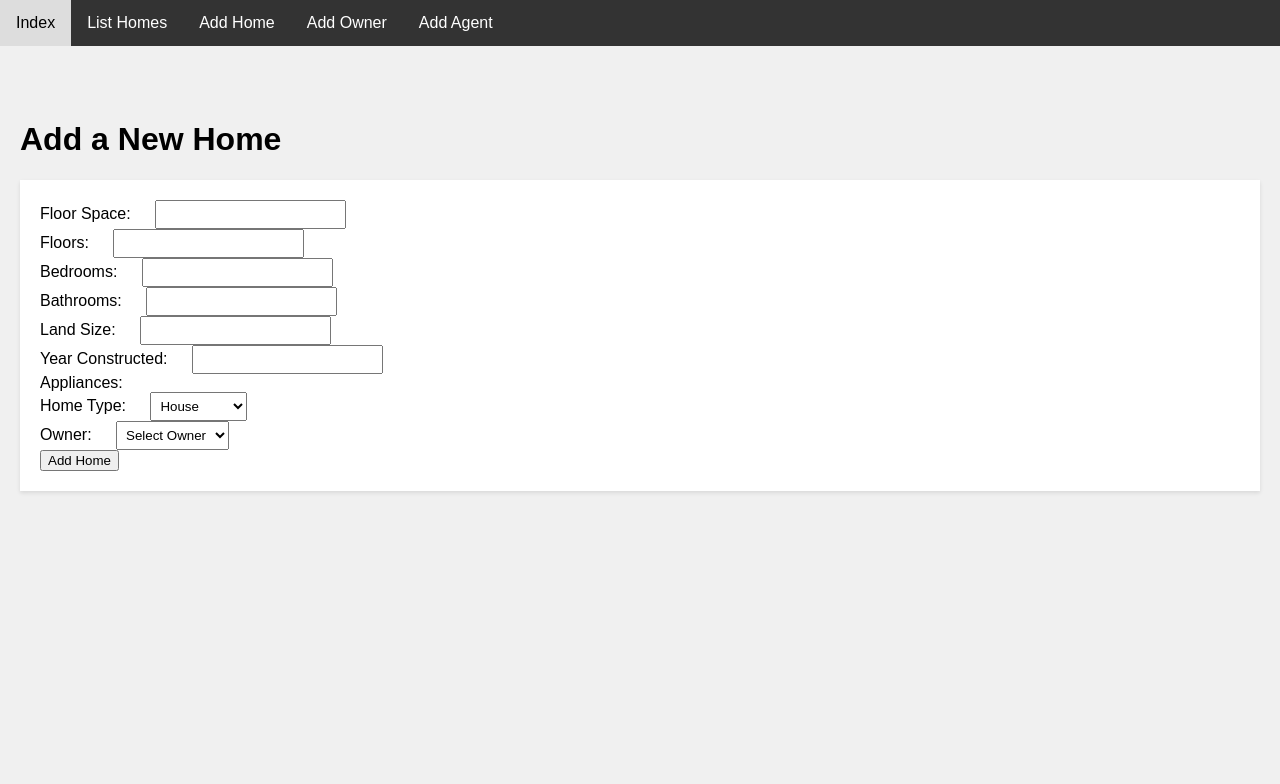
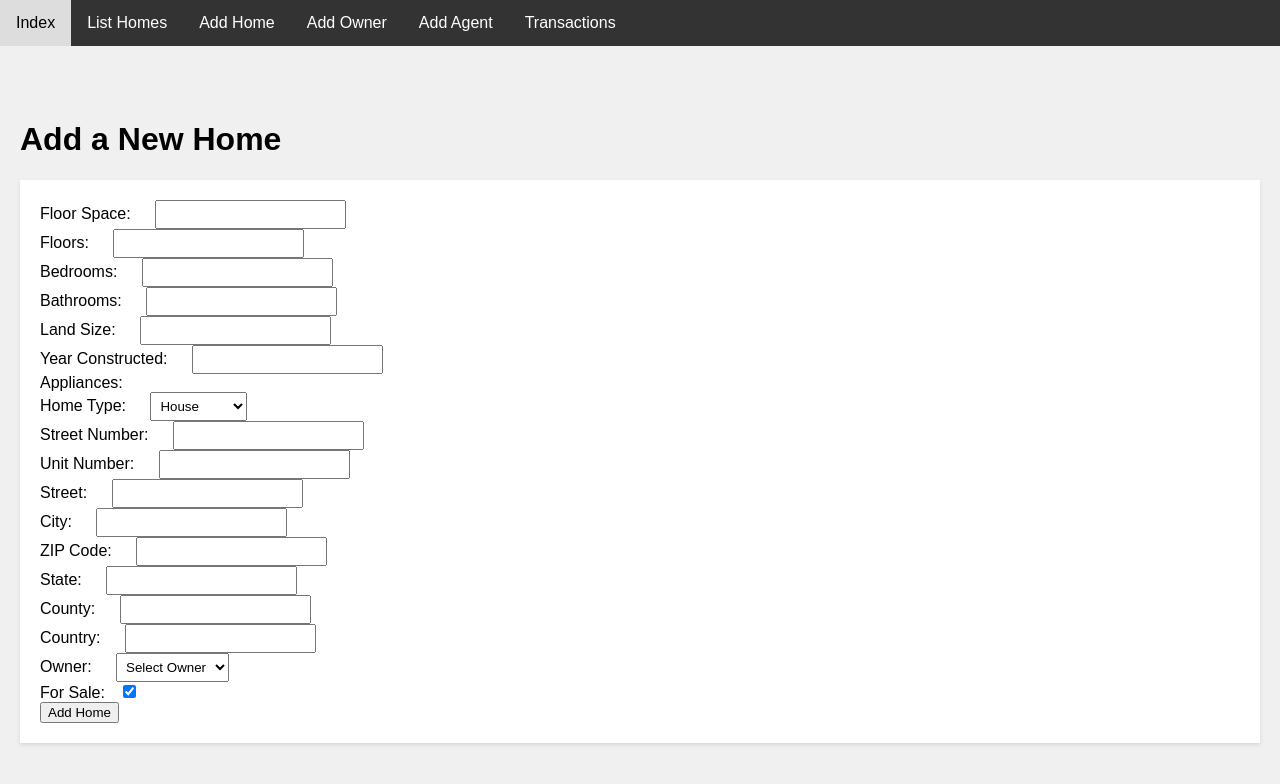
Before and after one commit to jaredt17/Project-CSI5450, a Flask app: page /add_home in a window 1280 px wide. Shown: the top 784 px of the page. Run offline with Flask 3, Linux system fonts and the light colour scheme; data that the repository does not hold is empty; parts of the project's set-up code (start-up, migrations or seed data) failed here and were passed over.

Commit message:
updated add homes to allow for marked as for sale or not

```diff
--- a/realMI/app.py
+++ b/realMI/app.py
@@ -66,7 +66,7 @@ def add_home():
     insert = True # start as true until some check fails
     if request.method == 'POST':
         try:
-
+            print(request.form)
             # todo: fix this to actually validate the user input was good otherwise
             floor_space = int(request.form.get('floor_space', 0))
             floors = int(request.form.get('floors', 0))
@@ -75,6 +75,7 @@ def add_home():
             # land size needs rework to acres to sq ft
             land_size = float(request.form.get('land_size', 0.0))
             year_constructed = int(request.form.get('year_constructed', 0))
+            for_sale = request.form.get('for_sale') == 'True'
 
             # compare this to validate
             home_type_user_input = request.form.get('home_type')
@@ -99,6 +100,23 @@ def add_home():
             # Find the complete owner document including its _id
             owner_document = owners_collection.find_one({"_id": ObjectId(owner_id)})
 
+            # GET LOCATION DATA IN HERE
+            # Extract location information from the form
+            location_info = {
+                'street_number': request.form.get('street_number'),
+                'unit_number': request.form.get('unit_number', ''),
+                'street': request.form.get('street'),
+                'city': request.form.get('city'),
+                'zip': request.form.get('zip'),
+                'state': request.form.get('state'),
+                'county': request.form.get('county'),
+                'country': request.form.get('country'),
+            }
+            # Insert the location into the locations collection and get the inserted ID
+            inserted_location = locations_collection.insert_one(location_info).inserted_id
+            # Now retrieve the full document with the generated _id to embed
+            location_document = locations_collection.find_one({"_id": inserted_location})
+
             home_data = {
                 db.HOME.floor_space: floor_space,
                 db.HOME.floors: floors,
@@ -108,7 +126,9 @@ def add_home():
                 db.HOME.year_constructed: year_constructed,
                 db.HOME.home_type: home_type_user_input,
                 db.HOME.appliances: selected_appliances,
-                db.HOME.owner: owner_document
+                db.HOME.owner: owner_document,
+                db.HOME.for_sale: for_sale,
+                db.HOME.location: location_document
             }
 
             if insert == True:
@@ -171,3 +191,33 @@ def add_agent():
             flash(f'An error occurred: {e}', 'error')  # Flash an error message
         return redirect(url_for('add_agent'))
     return render_template('add_agent.html', companies=companies)
+
+@app.route('/transactions')
+def transactions():
+    # Fetch all transactions and the related home details
+    all_transactions = transactions_collection.find().sort('date', -1)  # Newest transactions first
+    transactions_details = []
+
+    for trans in all_transactions:
+        # Fetch each home by its ID stored in the transaction
+        home = homes_collection.find_one({"_id": trans['home']})
+        # Check if the home document was found
+        if home:
+            # Extract the location subdocument
+            location = home.get('location', {})
+            # Prepare a full address string using the location details
+            full_address = f"{location.get('street_number', '')} {location.get('street', '')}, " \
+                           f"{location.get('city', '')}, {location.get('state', '')} " \
+                           f"{location.get('zip', '')}"
+            # Combine transaction, home, and location details
+            transaction_data = {
+                "date": trans["date"],
+                "price": trans["price"],
+                "home_details": home,
+                "full_address": full_address  # Add the full address to the transaction data
+            }
+            transactions_details.append(transaction_data)
+        else:
+            transactions_details.append({"date": trans["date"], "price": trans["price"], "home_details": "Home not found"})
+
+    return render_template('transactions.html', transactions=transactions_details)
--- a/realMI/db.py
+++ b/realMI/db.py
@@ -55,6 +55,7 @@ class HOME:
     home_type = "home_type"
     appliances = "appliances"
     owner = "owner"
+    for_sale = "for_sale"
     location = "location"
 
 
--- a/realMI/mock_data.json
+++ b/realMI/mock_data.json
@@ -10,6 +10,7 @@
       "home_type": "house",
       "appliances": [],
       "owner": null,
+      "for_sale": false,
       "location": null
     },
     {
@@ -22,6 +23,7 @@
       "home_type": "apartment",
       "appliances": [],
       "owner": null,
+      "for_sale": true,
       "location": null
     }
   ],
--- a/realMI/templates/add_home.html
+++ b/realMI/templates/add_home.html
@@ -41,6 +41,34 @@
                 <option value="townhome">Townhome</option>
                 <option value="condo">Condo</option>
             </select><br>
+
+            <!-- LOCATION ADDING -------------------  -->
+            <label for="street_number">Street Number:</label>
+            <input type="text" id="street_number" name="street_number" required><br>
+
+            <label for="unit_number">Unit Number:</label>
+            <input type="text" id="unit_number" name="unit_number"><br> <!-- This can be optional -->
+
+            <label for="street">Street:</label>
+            <input type="text" id="street" name="street" required><br>
+
+            <label for="city">City:</label>
+            <input type="text" id="city" name="city" required><br>
+
+            <label for="zip">ZIP Code:</label>
+            <input type="text" id="zip" name="zip" required><br>
+
+            <label for="state">State:</label>
+            <input type="text" id="state" name="state" required><br>
+
+            <label for="county">County:</label>
+            <input type="text" id="county" name="county" required><br>
+
+            <label for="country">Country:</label>
+            <input type="text" id="country" name="country" required><br>
+
+            <!-- LOCATION ADDING DONE -------------------  -->
+
             <label for="owner">Owner:</label>
             <select name="owner" id="owner" required>
                 <option value="">Select Owner</option>
@@ -48,7 +76,15 @@
                 <option value="{{ owner['_id'] }}">{{ owner['first_name'] }} {{ owner['last_name'] }}</option>
                 {% endfor %}
             </select><br>
-            <!-- You can extend this form to include appliances, owners, and locations -->
+            <label for="for_sale">For Sale:</label>
+            <input type="checkbox" id="for_sale" name="for_sale" value="True" checked="checked" onchange="updateForSaleValue(this.checked);"><br>
+            <input type="hidden" id="for_sale_hidden" name="for_sale" value="True"> <!-- Default value is True -->
+            <script>
+                function updateForSaleValue(isChecked) {
+                    document.getElementById('for_sale_hidden').value = isChecked ? "True" : "False";
+                }
+            </script>
+            <!-- extend this form to include appliances, owners, and locations -->
             <input type="submit" value="Add Home">
         </form>
 {% endblock %}
--- a/realMI/templates/base.html
+++ b/realMI/templates/base.html
@@ -73,6 +73,13 @@
             background-color: white;
             box-shadow: 0 2px 5px rgba(0,0,0,0.2);
         }
+        .transaction-card {
+            border: 1px solid #ddd;
+            padding: 15px;
+            margin-bottom: 10px;
+            background-color: #fff;
+            box-shadow: 0 2px 5px rgba(0,0,0,0.1);
+        }
     </style>
 </head>
 <body>
@@ -82,6 +89,7 @@
         <a href="{{ url_for('add_home') }}">Add Home</a>
         <a href="{{ url_for('add_owner') }}">Add Owner</a>
         <a href="{{ url_for('add_agent') }}">Add Agent</a>
+        <a href="{{ url_for('transactions') }}">Transactions</a>
         <!-- Add more navigation links as needed -->
     </div>
 
```
Also changed, not shown: realMI/init_db.py (+44 -17 lines), realMI/templates/transactions.html (added, +26 -0 lines), test.py (+34 -0 lines).
